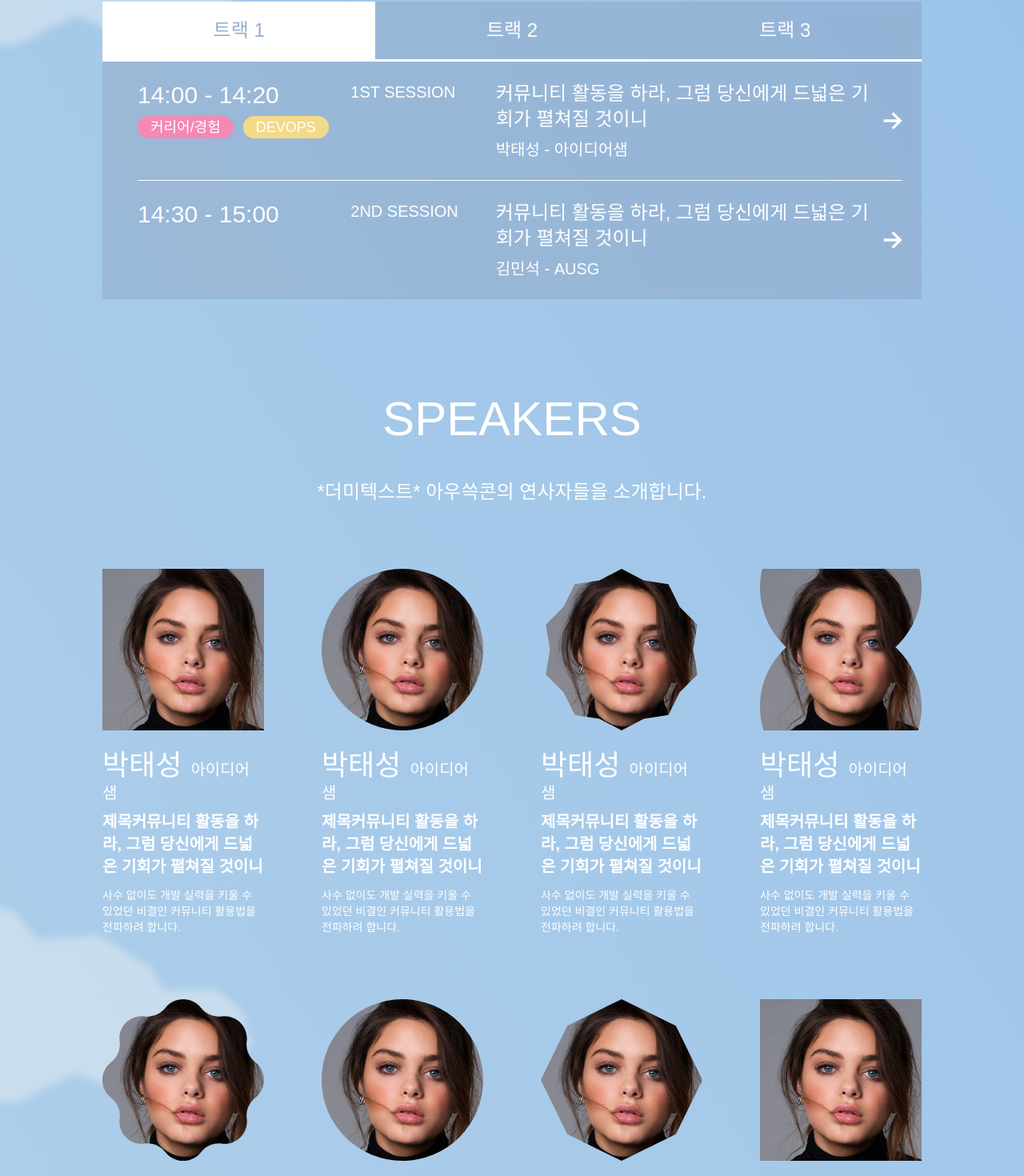
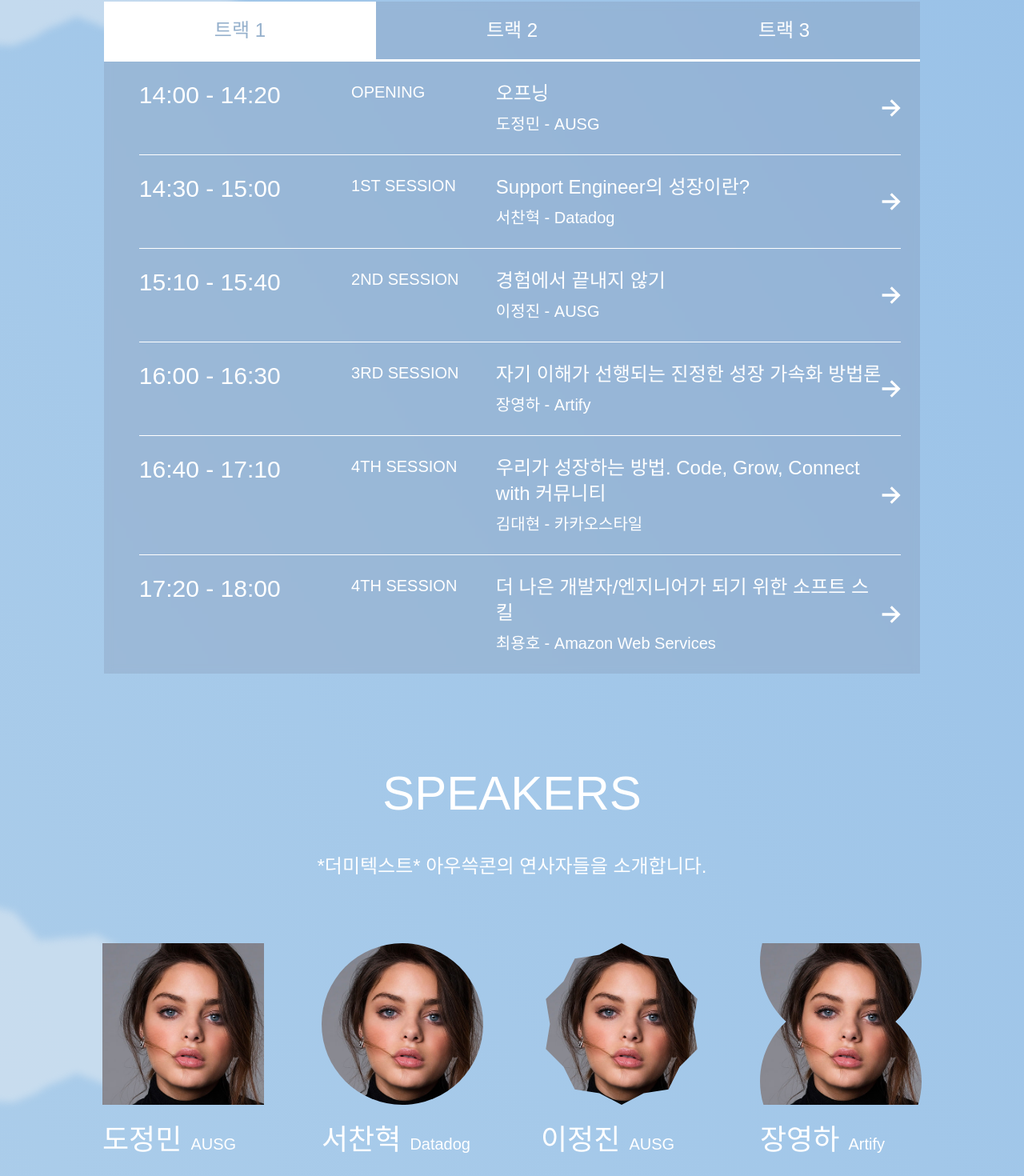
Before and after one commit to AUSG/ausgcon2025, a Next.js app: page / in a window 1280 px wide. Shown: the part 1746-3216 px from the top of the page at 80% size. Built offline with nearby package versions, Linux system fonts and the light colour scheme; a web font is replaced by a local one.

Commit message:
fix : 연사자정보 업뎃

```diff
--- a/src/components/map/MapSection.tsx
+++ b/src/components/map/MapSection.tsx
@@ -21,21 +21,21 @@ const MapSection = () => {
         </div>
         <div className="font-pretendard mt-6 text-xl lg:text-2xl">
           <div className="flex gap-3 pb-3 not-lg:flex-col lg:gap-9">
-            <span className="font-extrabold">지하철</span>
+            <span className="font-extrabold lg:w-[70px]">지하철</span>
             <span className="font-medium">
               지하철 2호선과 분당선을 이용, 역삼역 8번 출구로 나와서 도보로 약
               5분 거리에 있습니다.
             </span>
           </div>
           <div className="flex gap-3 pb-3 not-lg:flex-col lg:gap-9">
-            <span className="font-extrabold">버스</span>
+            <span className="font-extrabold lg:w-[70px]">버스</span>
             <span className="font-medium">
               역삼역 주변에는 다양한 버스 노선이 지나므로, 정류장 위치와 노선을
               확인하여 이용하시면 됩니다.
             </span>
           </div>
           <div className="flex gap-3 pb-3 not-lg:flex-col lg:gap-9">
-            <span className="font-extrabold">자가용</span>
+            <span className="font-extrabold lg:w-[70px]">자가용</span>
             <span className="font-medium">
               센터필드 건물 주차장을 이용할 수 있습니다.
             </span>
--- a/src/components/schedule/ScheduleItem.tsx
+++ b/src/components/schedule/ScheduleItem.tsx
@@ -62,7 +62,7 @@ const ScheduleItem = ({
       </div>
 
       <Modal isOpen={isModalOpen} onClose={() => setIsModalOpen(false)}>
-        <div className="flex w-full not-lg:flex-col">
+        <div className="flex w-full not-lg:flex-col lg:w-5xl">
           <div className="lg:w-1/2">
             {/* TODO : 연사자 사진 추가 */}
             <img
--- a/src/components/speakers/SpeakerSection.tsx
+++ b/src/components/speakers/SpeakerSection.tsx
@@ -1,3 +1,4 @@
+import { sessionData } from "@/constants/sessionData";
 import ImageCircle from "./imageShape/ImageCircle";
 import ImageShape1 from "./imageShape/ImageShape1";
 import ImageShape2 from "./imageShape/ImageShape2";
@@ -5,16 +6,38 @@ import ImageShape3 from "./imageShape/ImageShape3";
 import ImageShape4 from "./imageShape/ImageShape4";
 import ImageSquare from "./imageShape/ImageSquare";
 
-const SPEAKER_LIST = [
-  { Component: ImageSquare, src: "/image/test_image.jpg" },
-  { Component: ImageCircle, src: "/image/test_image.jpg" },
-  { Component: ImageShape4, src: "/image/test_image.jpg" },
-  { Component: ImageShape1, src: "/image/test_image.jpg" },
-  { Component: ImageShape3, src: "/image/test_image.jpg" },
-  { Component: ImageCircle, src: "/image/test_image.jpg" },
-  { Component: ImageShape2, src: "/image/test_image.jpg" },
-  { Component: ImageSquare, src: "/image/test_image.jpg" },
+const IMAGE_SHAPE_LIST = [
+  { Component: ImageSquare },
+  { Component: ImageCircle },
+  { Component: ImageShape4 },
+  { Component: ImageShape1 },
+  { Component: ImageShape3 },
+  { Component: ImageCircle },
+  { Component: ImageShape2 },
+  { Component: ImageSquare },
 ];
+
+const seen = new Set<string>();
+
+const speakers = sessionData
+  .flatMap((track) => track.sessionList || [])
+  .filter((session) => {
+    const key = `${session.speaker.name}-${session.speaker.team}`;
+    if (seen.has(key)) return false;
+    seen.add(key);
+    return true;
+  })
+  .map((session, index) => {
+    const { Component } = IMAGE_SHAPE_LIST[index % IMAGE_SHAPE_LIST.length];
+    return {
+      title: session.name,
+      description: session.description,
+      speakerName: session.speaker.name,
+      speakerTeam: session.speaker.team,
+      picture: session.speaker.picture,
+      Component,
+    };
+  });
 
 const SpeakerSection = () => {
   return (
@@ -27,30 +50,42 @@ const SpeakerSection = () => {
       </div>
       <div className="flex justify-center not-lg:px-3">
         <div className="mt-20 grid w-full max-w-5xl grid-cols-2 justify-items-center gap-x-4 gap-y-20 lg:grid-cols-4 lg:gap-x-18">
-          {SPEAKER_LIST.map(({ Component, src }, index) => {
+          {speakers.map(
+            (
+              {
+                Component,
+                description,
+                picture,
+                speakerName,
+                speakerTeam,
+                title,
+              },
+              index,
+            ) => {
               return (
                 <div className="text-white" key={index}>
                   <div className="flex justify-center">
                     <Component
                       className="w-full md:w-[80%] lg:w-full"
-                    src={src}
+                      src={picture}
                     />
                   </div>
                   <div className="mt-6 pb-2">
-                  <span className="mr-[11px] text-2xl lg:text-4xl">박태성</span>
-                  <span className="text-base lg:text-xl">아이디어샘</span>
+                    <span className="mr-[11px] text-2xl lg:text-4xl">
+                      {speakerName}
+                    </span>
+                    <span className="text-base lg:text-xl">{speakerTeam}</span>
                   </div>
-                <p className="font-pretendard mb-3 text-base font-bold lg:text-xl">
-                  제목커뮤니티 활동을 하라, 그럼 당신에게 드넓은 기회가 펼쳐질
-                  것이니
-                </p>
-                <p className="font-pretendard text-sm font-medium">
-                  사수 없이도 개발 실력을 키울 수 있었던 비결인 커뮤니티
-                  활용법을 전파하려 합니다.
-                </p>
+                  {/* <p className="font-pretendard mb-3 text-base font-bold lg:text-xl">
+                    {title}
+                  </p> */}
+                  {/* <p className="font-pretendard text-sm font-medium">
+                    {description}
+                  </p> */}
                 </div>
               );
-          })}
+            },
+          )}
         </div>
       </div>
     </section>
--- a/src/constants/sessionData.ts
+++ b/src/constants/sessionData.ts
@@ -33,29 +33,77 @@ export const sessionData: SessionData = [
     sessionList: [
       {
         time: "14:00 - 14:20",
-        sequence: "1ST SESSION",
-        name: `커뮤니티 활동을 하라, 그럼 당신에게 드넓은 기회가 펼쳐질 것이니`,
-        description: `- 사수 없이도 개발 실력을 키울 수 있었던 비결인 커뮤니티 활용법을 전파하려 합니다.
-- 커뮤니티는 운영자 참가자가 모두 함께 만들어 나가는 것임을 알려드리고자 합니다.`,
-        category: [
-          { name: "커리어/경험", color: "#F389B4" },
-          { name: "DEVOPS", color: "#F3DA89" },
-        ],
+        sequence: "OPENING",
+        name: `오프닝`,
+        description: ` `,
         speaker: {
-          name: "박태성",
-          team: "아이디어샘",
+          name: "도정민",
+          team: "AUSG",
           picture: "/image/test_image.jpg",
         },
       },
       {
         time: "14:30 - 15:00",
+        sequence: "1ST SESSION",
+        name: `Support Engineer의 성장이란?`,
+        description: `- Technical Support Engineer는 무슨 일을 할까요? 트러블슈팅 방법론과 함께, 데이터독 TSE의 일상에 대해 소개합니다.
+
+- Support Engineer가 되기 위해 어떤 준비를 할 수 있을까요? 데이터독을 전혀 모르던 제가 데이터독 TSE가 될 수 있었던 이유에 대해 소개합니다.`,
+        // category: [
+        //   { name: "커리어/경험", color: "#F389B4" },
+        //   { name: "DEVOPS", color: "#F3DA89" },
+        // ],
+        speaker: {
+          name: "서찬혁",
+          team: "Datadog",
+          picture: "/image/test_image.jpg",
+        },
+      },
+      {
+        time: "15:10 - 15:40",
         sequence: "2ND SESSION",
-        name: "커뮤니티 활동을 하라, 그럼 당신에게 드넓은 기회가 펼쳐질 것이니",
-        description: `- 사수 없이도 개발 실력을 키울 수 있었던 비결인 커뮤니티 활용법을 전파하려 합니다.
-- 커뮤니티는 운영자 참가자가 모두 함께 만들어 나가는 것임을 알려드리고자 합니다.`,
+        name: "경험에서 끝내지 않기",
+        description: `- 사이드 프로젝트 경험이 '해봤다’에서 끝나지 않아야 하는 이유를 경험과 접근법이라는 두 단어로 얘기해보고자 합니다.
+- 경험의 자산화를 위해 제가 시도했던 방법을 공유해보고자 합니다.`,
         speaker: {
-          name: "김민석",
+          name: "이정진",
           team: "AUSG",
+          picture: "/image/test_image.jpg",
+        },
+      },
+      {
+        time: "16:00 - 16:30",
+        sequence: "3RD SESSION",
+        name: "자기 이해가 선행되는 진정한 성장 가속화 방법론",
+        description: `- 표면적 목표가 아닌 자기 이해에서 비롯된 진정한 목표 설정 방법을 알아보려 합니다.
+- 1년간 수많은 성장을 동반했던 저의 성장 가속에 대한 비결을 공유하려 합니다.`,
+        speaker: {
+          name: "장영하",
+          team: "Artify",
+          picture: "/image/test_image.jpg",
+        },
+      },
+      {
+        time: "16:40 - 17:10",
+        sequence: "4TH SESSION",
+        name: "우리가 성장하는 방법. Code, Grow, Connect with 커뮤니티",
+        description: `- 요즘 개발자, 코딩만 잘하면 될까요? AI 활용 능력, 개발 지식도 중요하지만, 다양한 사람들과 잘 어울릴 수 있는 힘이 꼭 필요합니다.
+- 또한 변화의 속도가 빨라질수록 나는 ‘어떤 개발자가 되고 싶은지’, ‘원하는 분야로 가려면 무엇을 해야 하는지’와 같은 커리어적 고민이 있고, 더 커질수 있다고 생각합니다.
+- ‘커뮤니티’가 이런 고민을 듣고 나의 역량을 키워주는 좋은 기회가 될수 있는지, 그리고 춘식이처럼 집에만 있는 개발자가 아니라 어피치처럼 매력적인 개발자로 성장할 수 있는 방법에 대해 이야기 해보고자 합니다.`,
+        speaker: {
+          name: "김대현",
+          team: "카카오스타일",
+          picture: "/image/test_image.jpg",
+        },
+      },
+      {
+        time: "17:20 - 18:00",
+        sequence: "4TH SESSION",
+        name: "더 나은 개발자/엔지니어가 되기 위한 소프트 스킬",
+        description: `게임 업계 개발자로 일하며 스타트업에서 넷마블, 넥슨을 거쳐 AWS에 오기까지 겪었던 시행착오와 지속적으로 성장할 수 있었던 경험을 공유합니다. (업무를 대하는 태도, 커뮤니티, 스터디, 사이드프로젝트 등)`,
+        speaker: {
+          name: "최용호",
+          team: "Amazon Web Services",
           picture: "/image/test_image.jpg",
         },
       },
@@ -67,29 +115,70 @@ export const sessionData: SessionData = [
     sessionList: [
       {
         time: "14:00 - 14:20",
-        sequence: "1ST SESSION",
-        name: "Private 환경에서 Kubernetes를 활용한 자율주행 PaaS 구축기",
-        description: `- 사수 없이도 개발 실력을 키울 수 있었던 비결인 커뮤니티 활용법을 전파하려 합니다.
-- 커뮤니티는 운영자 참가자가 모두 함께 만들어 나가는 것임을 알려드리고자 합니다.`,
-        category: [
-          { name: "커리어/경험", color: "#F389B4" },
-          { name: "DEVOPS", color: "#F3DA89" },
-        ],
+        sequence: "OPENING",
+        name: `오프닝`,
+        description: ` `,
         speaker: {
-          name: "김창환",
-          team: "파트리지시스템즈",
+          name: "도정민",
+          team: "AUSG",
           picture: "/image/test_image.jpg",
         },
       },
       {
         time: "14:30 - 15:00",
+        sequence: "1ST SESSION",
+        name: "TBD",
+        description: `TBD`,
+        speaker: {
+          name: "강시온",
+          team: "",
+          picture: "/image/test_image.jpg",
+        },
+      },
+      {
+        time: "15:10 - 15:40",
         sequence: "2ND SESSION",
-        name: "LLM은 스캠인가",
-        description: `- 사수 없이도 개발 실력을 키울 수 있었던 비결인 커뮤니티 활용법을 전파하려 합니다.
-- 커뮤니티는 운영자 참가자가 모두 함께 만들어 나가는 것임을 알려드리고자 합니다.`,
+        name: "성장도 설계가 필요합니다 - 고민한만큼 올라갈 수 있는 성장 이야기",
+        description: `- 성장도 치밀한 고민과 설계가 필요해요. 고민한 만큼 올라갈 수 있거든요.
+- 이 세션에서는 성장하지 않으면 도태되는 스타트업 업계에서 15년동안 살아남기 위한 성장을 해온 경험으로 어떻게 성장을 설계할 수 있는지, 그리고 성장의 팁과 노하우 등을 이야기합니다.`,
         speaker: {
-          name: "김연수",
-          team: "업스테이지",
+          name: "박상운",
+          team: "RECON Labs",
+          picture: "/image/test_image.jpg",
+        },
+      },
+      {
+        time: "16:00 - 16:30",
+        sequence: "3RD SESSION",
+        name: "속도와 품질 사이, 현실적인 서비스 런칭 전략",
+        description: `테스트코드 하나도 못짜던 시절부터 프로덕션 서비스 런칭 후 1년간의 운영까지, 십수번의 장애 대응을 겪으며 깨달은 현실적 개발 전략을 공유합니다. 완벽주의와 무방비 상태 사이에서 찾은 균형점과, 스타트업에서 서비스 런칭 및 운영 시 실제로 적용할 수 있는 우선순위 기반 체크리스트를 제시합니다.
+혼자 혹은 소규모 팀에서 서비스 개발을 책임져야 하는 주니어 개발자들에게 실질적 도움이 될만한 내용을 다룹니다.`,
+        speaker: {
+          name: "김성익",
+          team: "MagicX",
+          picture: "/image/test_image.jpg",
+        },
+      },
+      {
+        time: "16:40 - 17:10",
+        sequence: "4TH SESSION",
+        name: "한 명의 개발자 커리어 돌아보기 - 무엇을 느끼며 살았는가?",
+        description: `- 10명 미만부터 1000명+ 회사까지 다녀온 개발자의 커리어를 훑어가며, 이 사람은 어떤 상황에서 어떤 걸 느끼고 배웠는가를 나눠봅니다.
+- 순간순간 몸으로 부딪혀가며 느껴온 고민과 경험을 녹여내서 듣는 입장에서 삶을 간접경험해보는 발표`,
+        speaker: {
+          name: "원대영",
+          team: "DEVSISTERS",
+          picture: "/image/test_image.jpg",
+        },
+      },
+      {
+        time: "17:20 - 18:00",
+        sequence: "5TH SESSION",
+        name: "더 나은 개발자/엔지니어가 되기 위한 소프트 스킬",
+        description: `게임 업계 개발자로 일하며 스타트업에서 넷마블, 넥슨을 거쳐 AWS에 오기까지 겪었던 시행착오와 지속적으로 성장할 수 있었던 경험을 공유합니다. (업무를 대하는 태도, 커뮤니티, 스터디, 사이드프로젝트 등)`,
+        speaker: {
+          name: "최용호",
+          team: "Amazon Web Services",
           picture: "/image/test_image.jpg",
         },
       },
@@ -101,14 +190,64 @@ export const sessionData: SessionData = [
     sessionList: [
       {
         time: "14:00 - 14:20",
+        sequence: "OPENING",
+        name: `오프닝`,
+        description: ` `,
+        speaker: {
+          name: "도정민",
+          team: "AUSG",
+          picture: "/image/test_image.jpg",
+        },
+      },
+      {
+        time: "14:30 - 15:00",
         sequence: "1ST SESSION",
-        name: "gRPC와 함께 알아보는 같이 일하고 싶은 엔지니어",
-        description: `- 사수 없이도 개발 실력을 키울 수 있었던 비결인 커뮤니티 활용법을 전파하려 합니다.
-- 커뮤니티는 운영자 참가자가 모두 함께 만들어 나가는 것임을 알려드리고자 합니다.`,
-        category: [
-          { name: "커리어/경험", color: "#F389B4" },
-          { name: "DEVOPS", color: "#F3DA89" },
-        ],
+        name: "Imposter Syndrome",
+        description: `- 나만 뒤쳐져 있는 것 같을 때, 내가 이 팀에서 범인인 것 처럼 느껴질 때 있지 않나요?
+
+- 취준생, 그리고 취업 이후에도 항상 괴롭히던 이 느낌을 어떻게 컨트롤 하면 좋을지, 제가 후회하던 경험과 더불어 이야기하고자 합니다.`,
+        speaker: {
+          name: "안지완",
+          team: "몰로코",
+          picture: "/image/test_image.jpg",
+        },
+      },
+      {
+        time: "15:10 - 15:40",
+        sequence: "2ND SESSION",
+        name: "홈랩에서 프로덕션까지, 쿠버네티스와 함께한 몰입과 성장 이야기",
+        description: `- 작은 홈랩에서 빠르게 실험하고, 몰입과 시간 설계로 ‘경험→개념’ 전환을 가속할 수 있음을 전하고자 합니다.
+- 독학의 한계를 스터디·커뮤니티로 넘어 관점·속도·깊이를 넓히고 ‘나만의 니치’를 찾으시길 권합니다.
+- 성장은 ‘필요에 의한 공부’에서 오며, 프로덕션의 실제 문제(안정성·자동화·관측)를 풀 때 배움이 가장 빠르게 쌓인다는 점을 강조합니다.`,
+        speaker: {
+          name: "최용환",
+          team: "당근",
+          picture: "/image/test_image.jpg",
+        },
+      },
+      {
+        time: "16:00 - 16:30",
+        sequence: "3RD SESSION",
+        name: "잘 때도 돈 버는 법: 암호화폐 트레이딩 101",
+        description: `암호화폐 자동매매를 만드는 방법과 제가 겪었던 재미있는 경험들을 소개합니다.
+전략을 설계하고, 프로그래밍하여 수익을 얻는 경험. 궁금하지 않으신가요?
+
+- 자동매매를 해야 하는 이유
+- alpha 찾기
+- 무엇으로 어떻게 개발할 것인가
+- 재미있는 경험들`,
+        speaker: {
+          name: "장영환",
+          team: "ABLY",
+          picture: "/image/test_image.jpg",
+        },
+      },
+      {
+        time: "16:40 - 17:10",
+        sequence: "4TH SESSION",
+        name: "테스트로 나 혼자만 레벨업?",
+        description: `안녕하세요! '테스트로 나 혼자만 레벨업?' 세션 발표를 맡은 김한수입니다.
+이번 발표에서는 테스트의 본질과 테스트 코드 방법론까지 알아보고, 한발 더 나아가 단순히 코더가 아닌 엔지니어로서 커리어를 레벨업하는 방법에 대해 함께 나눠보려고 합니다.`,
         speaker: {
           name: "김한수",
           team: "뱅크샐러드",
@@ -116,26 +255,13 @@ export const sessionData: SessionData = [
         },
       },
       {
-        time: "14:30 - 15:00",
-        sequence: "2ND SESSION",
-        name: "신입의 클라우드 엔지니어 적응기",
-        description: `- 사수 없이도 개발 실력을 키울 수 있었던 비결인 커뮤니티 활용법을 전파하려 합니다.
-- 커뮤니티는 운영자 참가자가 모두 함께 만들어 나가는 것임을 알려드리고자 합니다.`,
+        time: "17:20 - 18:00",
+        sequence: "4TH SESSION",
+        name: "더 나은 개발자/엔지니어가 되기 위한 소프트 스킬",
+        description: `게임 업계 개발자로 일하며 스타트업에서 넷마블, 넥슨을 거쳐 AWS에 오기까지 겪었던 시행착오와 지속적으로 성장할 수 있었던 경험을 공유합니다. (업무를 대하는 태도, 커뮤니티, 스터디, 사이드프로젝트 등)`,
         speaker: {
-          name: "정지우",
-          team: "여기어때컴퍼니",
-          picture: "/image/test_image.jpg",
-        },
-      },
-      {
-        time: "14:30 - 15:00",
-        sequence: "3RD SESSION",
-        name: "from ICN to NRT - 위피를 일본에 런칭하기까지.",
-        description: `- 사수 없이도 개발 실력을 키울 수 있었던 비결인 커뮤니티 활용법을 전파하려 합니다.
-- 커뮤니티는 운영자 참가자가 모두 함께 만들어 나가는 것임을 알려드리고자 합니다.`,
-        speaker: {
-          name: "변준석",
-          team: "엔라이즈",
+          name: "최용호",
+          team: "Amazon Web Services",
           picture: "/image/test_image.jpg",
         },
       },
```
Lines whose indentation alone changed are shown as unchanged.
